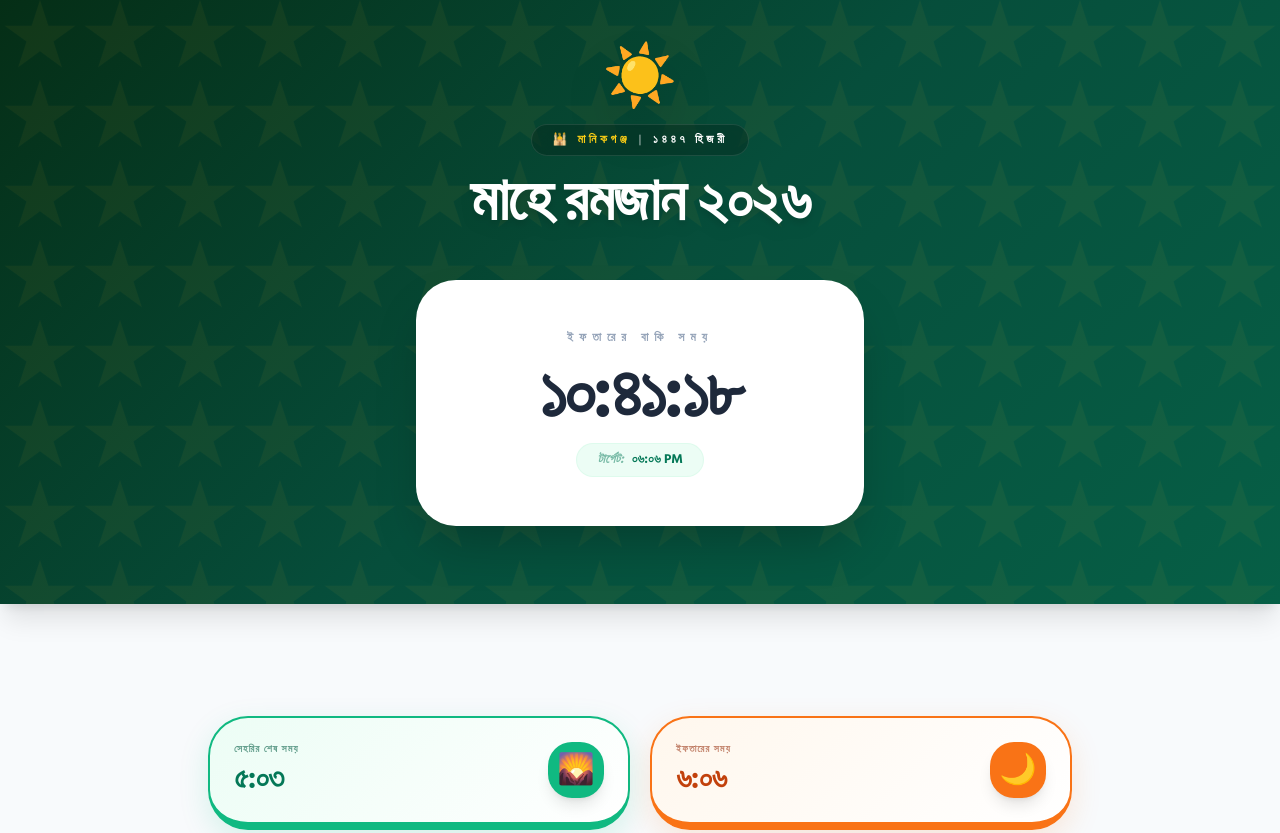
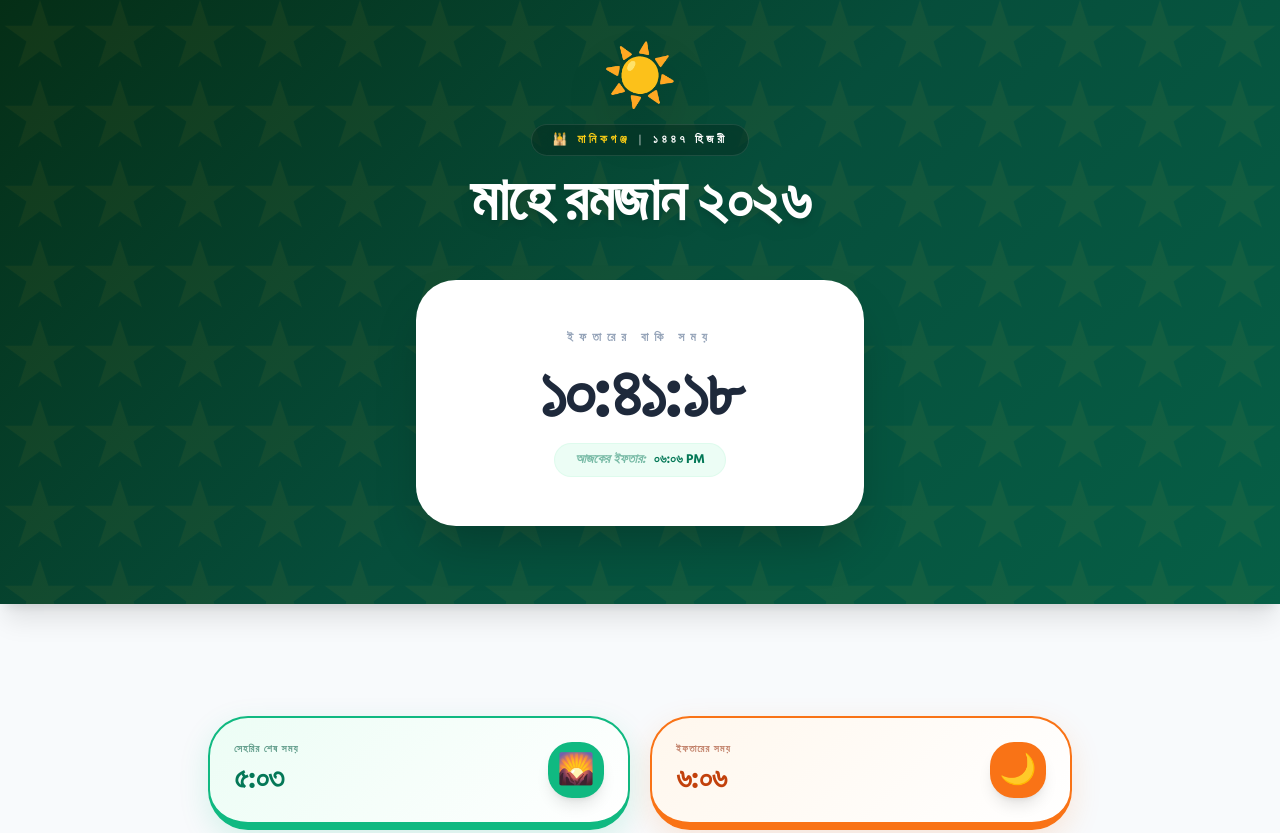
Before and after one commit to kalinsjack-max/ramadan, a plain HTML site: page index.html in a window 1280 px wide. Shown: the top 833 px of the page. Drawn offline with nearby package versions, Linux system fonts and the light colour scheme.

Commit message:
Update index.html

```diff
--- a/index.html
+++ b/index.html
@@ -119,7 +119,7 @@
                 <p id="countdown-label" class="text-[10px] md:text-[12px] font-extrabold uppercase tracking-[0.5em] text-slate-400 mb-3">ইফতারের বাকি সময়</p>
                 <div id="main-countdown" class="text-5xl md:text-7xl font-black tabular-nums tracking-tighter text-slate-800 mb-3">০০:০০:০০</div>
                 <div class="inline-flex items-center space-x-2 bg-emerald-50 text-emerald-700 px-5 py-1.5 rounded-full text-[11px] md:text-[13px] font-black border border-emerald-100/50">
-                    <span class="opacity-50 italic">টার্গেট:</span>
+                    <span class="opacity-50 italic">আজকের ইফতার:</span>
                     <span id="target-time-label">--:--</span>
                 </div>
             </div>
```
